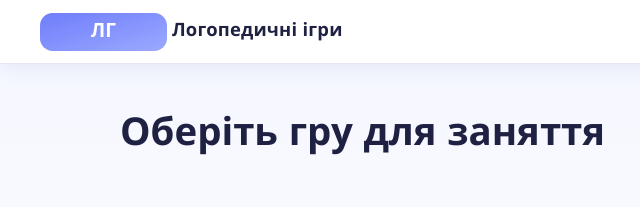
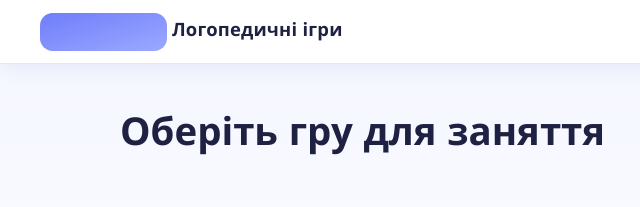
Before and after one commit to PoIiShko-Roman/gamelogo, a plain HTML site: page index.html in a window 1280 px wide. Shown: the top 207 px of the page, 0-640 px from the left. Drawn offline with nearby package versions, Linux system fonts and the light colour scheme.

Commit message:
Use mark-only logo to avoid duplicated 'ЛГ' next to brand text

```diff
--- a/index.html
+++ b/index.html
@@ -24,7 +24,7 @@
     <header>
       <div class="navbar">
         <a class="brand" href="index.html" aria-label="На головну">
-          <img src="images/branding/logo.svg" alt="Логопедичні ігри" class="brand-logo" />
+          <img src="images/branding/logo-mark.svg" alt="Логопедичні ігри" class="brand-logo" />
           <span class="brand-label">Логопедичні ігри</span>
         </a>
         <button
```
Also changed, not shown: images/branding/logo-mark.svg (added).
